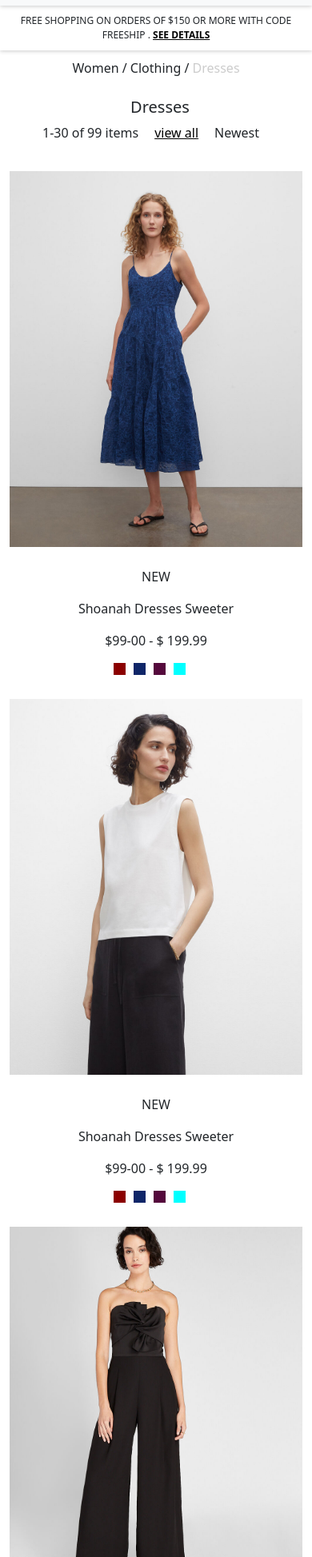
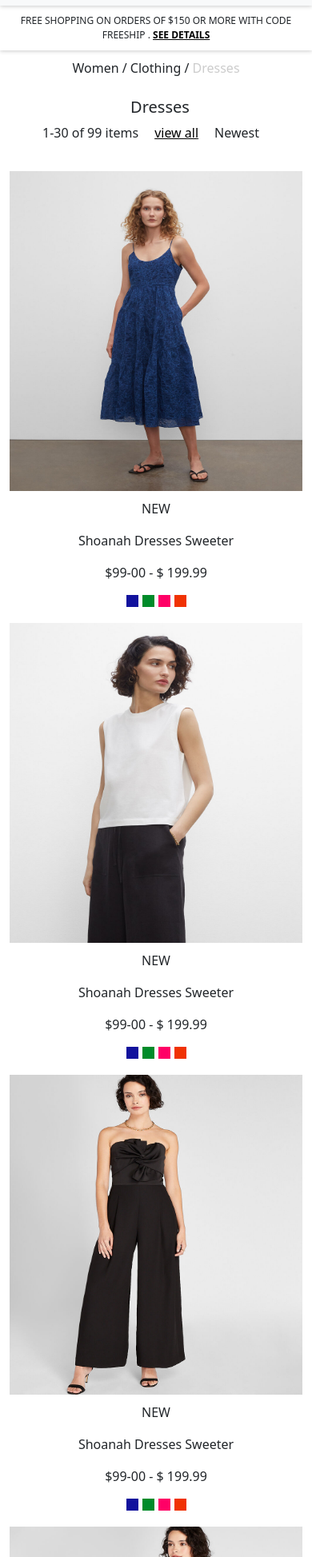
Before and after one commit to Leen-odeh12/Club-Monaco, a website: page index.html in a window 390 px wide. Shown: the part 53-2000 px from the top of the page at 80% size. Drawn offline with nearby package versions, Linux system fonts and the light colour scheme.

Commit message:
responsive main section

```diff
--- a/index.html
+++ b/index.html
@@ -80,56 +80,76 @@
 
 
 <section>
+
   <div class="container">
     <div class="row">
-      <div class="col-lg-4  col-sm-1">
+      <div class="col-lg-3  col-md-6  ">
         <div class="im1">
-        <img src="./img/img-1.jpg" width="100%" height="470px"/>
+        <img src="./img/img-1.jpg" width="100%" height="400px"/>
 
-        <div class="info">
-        <p>NEW </p>
+        <div class="info"  style="text-align: center;">
+        <p style="margin-top: 10px;">NEW </p>
         <p>Shoanah Dresses Sweeter </p>
         <p>$99-00 - $ 199.99 </p>
-       <div class="color">
-        <div class="one"> </div>
-        <div class="two"> </div>
-        <div class="three"> </div>
-        <div class="four"></div>
+       <div class="color" style="display: flex; gap:5px; padding-left: 40%; margin-bottom: 20px;">
+        <div class="one" style="width:15px; height: 15px; background-color: rgba(4, 4, 151, 0.941);"  > </div>
+        <div class="two" style="width:15px; height: 15px; background-color: rgb(0, 139, 42);" > </div>
+        <div class="three" style="width:15px; height: 15px; background-color: rgb(255, 0, 102);" > </div>
+        <div class="three" style="width:15px; height: 15px; background-color: rgb(240, 50, 3);" > </div>
+
         </div>
       </div>
       </div>
       </div>
 
 
-    <div class="col-lg-4  col-sm-1">
+    <div class="col-lg-3 col-md-6">
       <div class="im2">
-      <img src="./img/img-2.jpg" width="100%" height="470px"/>
-       <div class="info">
-        <p>NEW </p>
+      <img src="./img/img-2.jpg" width="100%" height="400px"/>
+       <div class="info" style="text-align: center;">
+        <p  style="margin-top: 10px;">NEW </p>
         <p>Shoanah Dresses Sweeter </p>
         <p>$99-00 - $ 199.99 </p>
-       <div class="color">
-        <div class="one"> </div>
-        <div class="two"> </div>
-        <div class="three"> </div>
-        <div class="four"></div>
-        </div>
+        <div class="color" style="display: flex; gap:5px; padding-left: 40%; margin-bottom: 20px;">
+          <div class="one" style="width:15px; height: 15px; background-color: rgba(4, 4, 151, 0.941);"  > </div>
+          <div class="two" style="width:15px; height: 15px; background-color: rgb(0, 139, 42);" > </div>
+          <div class="three" style="width:15px; height: 15px; background-color: rgb(255, 0, 102);" > </div>
+          <div class="three" style="width:15px; height: 15px; background-color: rgb(240, 50, 3);" > </div>
+
+          </div>
       </div>
       </div>
     </div>
-    <div class="col-lg-4  col-sm-1">
+    <div class="col-lg-3 col-md-6 ">
       <div class="im3">
-      <img src="./img/img-3.jpg" width="100%" height="470px"/>
-      <div class="info">
-        <p>NEW </p>
+      <img src="./img/img-3.jpg" width="100%" height="400px"/>
+      <div class="info"  style="text-align: center;">
+        <p  style="margin-top: 10px;">NEW </p>
         <p>Shoanah Dresses Sweeter </p>
         <p>$99-00 - $ 199.99 </p>
-       <div class="color">
-        <div class="one"> </div>
-        <div class="two"> </div>
-        <div class="three"> </div>
-        <div class="four"></div>
-        </div>
+        <div class="color" style="display: flex; gap:5px; padding-left: 40%; margin-bottom: 20px;">
+          <div class="one" style="width:15px; height: 15px; background-color: rgba(4, 4, 151, 0.941);"  > </div>
+          <div class="two" style="width:15px; height: 15px; background-color: rgb(0, 139, 42);" > </div>
+          <div class="three" style="width:15px; height: 15px; background-color: rgb(255, 0, 102);" > </div>
+          <div class="three" style="width:15px; height: 15px; background-color: rgb(240, 50, 3);" > </div>
+
+          </div>
+      </div>
+      </div>
+    </div>
+    <div class="col-lg-3 col-md-6 ">
+      <div class="im3">
+      <img src="./img/img-4.jpg" width="100%" height="400px"/>
+      <div class="info"  style="text-align: center;">
+        <p  style="margin-top: 10px;">NEW </p>
+        <p>Shoanah Dresses Sweeter </p>
+        <p>$99-00 - $ 199.99 </p>
+        <div class="color" style="display: flex; gap:5px;padding-left: 40%; margin-bottom: 20px;">
+          <div class="one" style="width:15px; height: 15px; background-color: rgba(4, 4, 151, 0.941);"  > </div>
+          <div class="two" style="width:15px; height: 15px; background-color: rgb(0, 139, 42);" > </div>
+          <div class="three" style="width:15px; height: 15px; background-color: rgb(255, 0, 102);" > </div>
+          <div class="three" style="width:15px; height: 15px; background-color: rgb(3, 204, 240);" > </div>
+          </div>
       </div>
       </div>
     </div>
--- a/scss/_main.scss
+++ b/scss/_main.scss
@@ -1,3 +1,6 @@
+section{
+    margin-top: 20px;
+}
 div {
     &.container {
         margin-top: 20px;
@@ -7,20 +10,13 @@ div {
             &.row {
                 div {
                     &.col-lg-4 {
+
                         div {
                             &.info {
-                                padding-top: 25px;
-                                text-align: center;
-                                margin-bottom: 30px;
-
                                 div {
                                     &.color {
-                                        display: flex;
                                         gap: 10px;
-                                        padding-left: 130px;
-
                                         div {
-
                                             &.one {
                                                 width: 15px;
                                                 height: 15px;
@@ -50,6 +46,7 @@ div {
                                         }
                                     }
                                 }
+
                             }
                         }
                     }
@@ -58,33 +55,3 @@ div {
         }
     }
 }
-
-// div{
-//     &.info{
-//         text-align: center;
-//         div{
-//             width:15px;
-//             height: 5px;
-//             display: flex;
-//             gap:10px;
-//            &.one{
-//             background-color: darkgreen;
-//            }
-//            &.two{
-//             background-color: darkmagenta;
-//            }
-//            &.three{
-//             background-color: brown;
-//            }
-//         }
-//         div{
-//              &.color{
-//             display: flex;
-//         }
-//         }
-
-//     }
-
-
-
-// }
--- a/scss/_note.scss
+++ b/scss/_note.scss
@@ -119,6 +119,9 @@ div {
 
 @media(min-width:768px) and (max-width:1023px) {
     div {
+        &.sec{
+           margin-bottom: 30px;
+        }
         text-align: center;
 
         &.filter {
```
Also changed, not shown: style.css, 1 other file.
